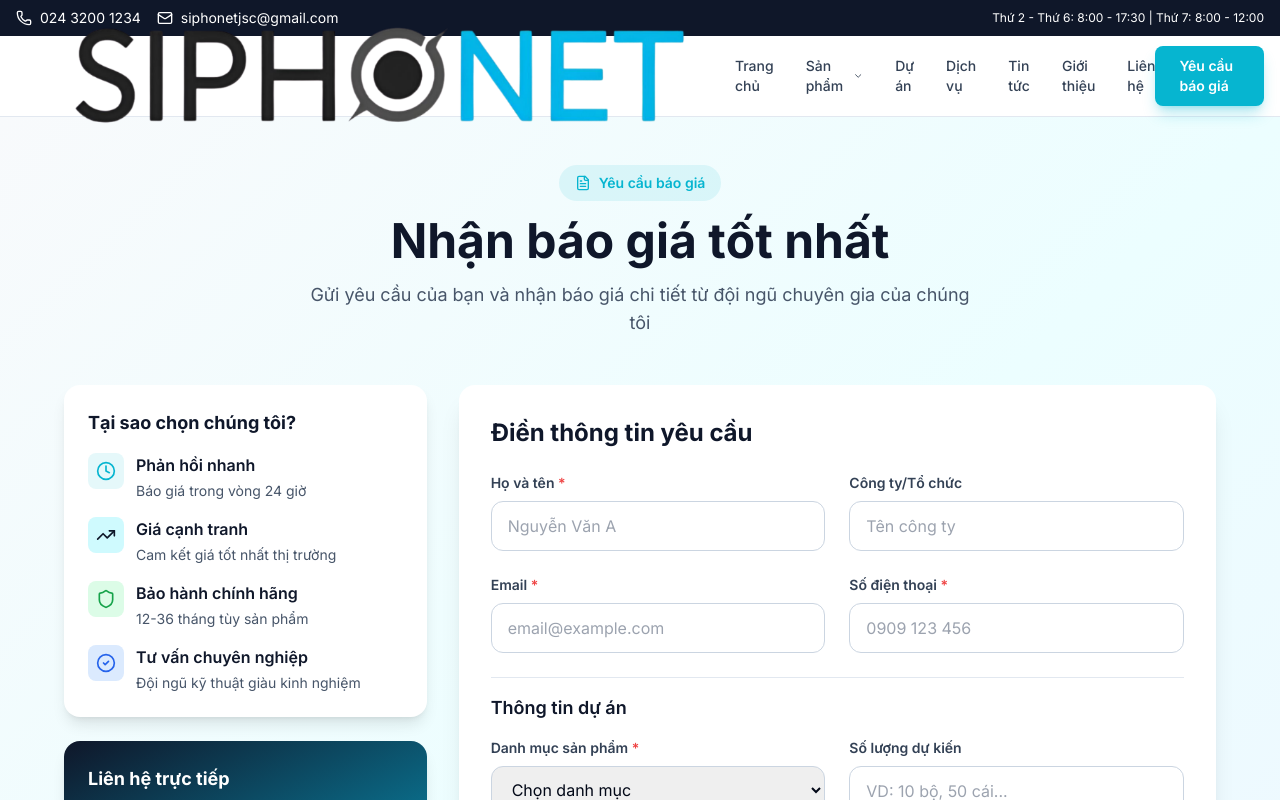
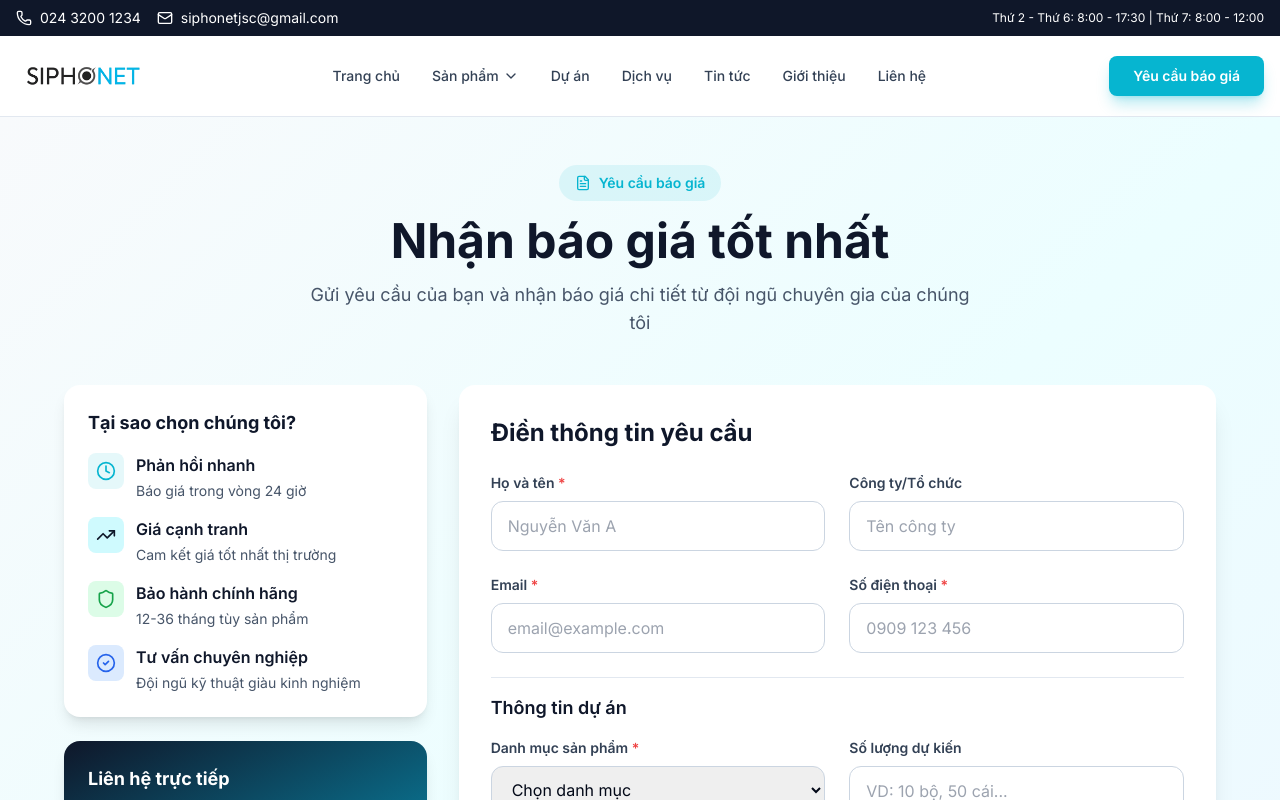
Before and after one commit to mvtctn/siphonet, a Next.js app: page /bao-gia in a window 1280 px wide. Shown: the top 800 px of the page. Built offline with nearby package versions, Linux system fonts and the light colour scheme.

Commit message:
Fix oversized logo and header layout issues

```diff
--- a/src/components/layout/Header.tsx
+++ b/src/components/layout/Header.tsx
@@ -51,15 +51,14 @@ export function Header() {
                 <div className="container mx-auto px-4">
                     <div className="flex h-20 items-center justify-between">
                         {/* Logo */}
-                        <Link href="/" className="flex items-center z-50">
+                        <Link href="/" className="flex items-center">
                             <Image
                                 src="/logo.png"
-                                alt="Siphonet"
+                                alt="Siphonet Logo"
                                 width={160}
-                                height={32}
+                                height={40}
                                 priority
-                                style={{ width: 'auto', height: 'auto' }}
-                                className="h-8"
+                                className="h-10 w-auto object-contain"
                             />
                         </Link>
 
@@ -197,11 +196,10 @@ export function Header() {
                         <Link href="/" onClick={() => setIsMobileMenuOpen(false)}>
                             <Image
                                 src="/logo.png"
-                                alt="Siphonet"
-                                width={150}
+                                alt="Siphonet Logo"
+                                width={120}
                                 height={30}
-                                style={{ width: 'auto', height: 'auto' }}
-                                className="h-8"
+                                className="h-8 w-auto object-contain"
                             />
                         </Link>
                         <button
```
